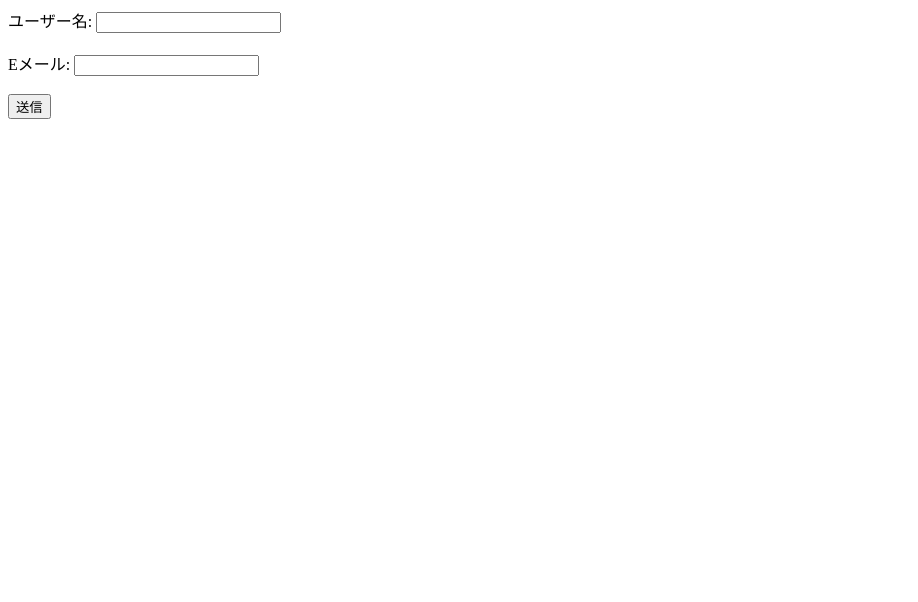
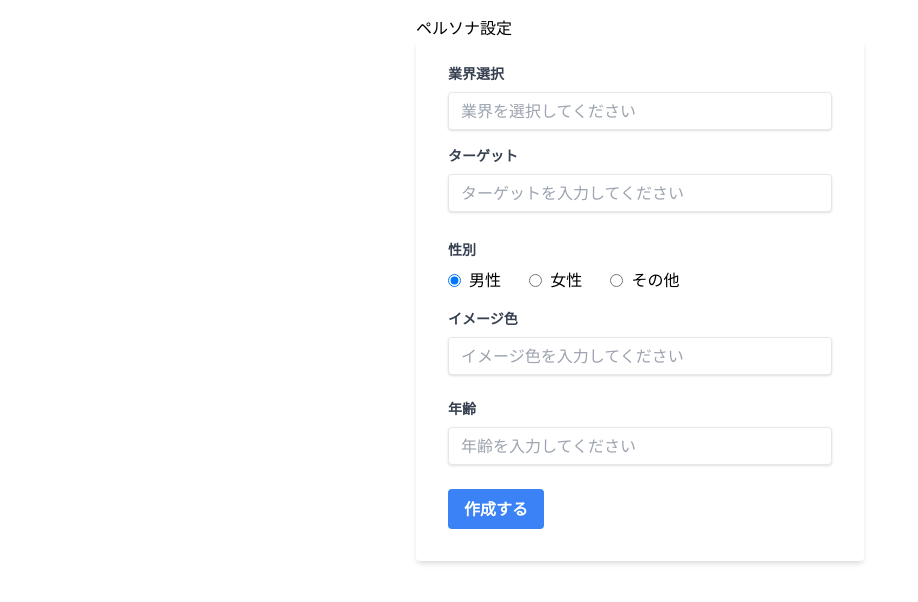
Before and after one commit to dguchi/ai_hackathon, a plain HTML site: page templates/index.html in a window 1280 px wide. Shown: the whole page, without its empty margins (0-918 px from the left). Drawn offline with nearby package versions, Linux system fonts and the light colour scheme.

Commit message:
no message

```diff
--- a/templates/index.html
+++ b/templates/index.html
@@ -1,8 +1,119 @@
-<!-- form.html -->
-<form action="/submit" method="post">
-    <label for="username">ユーザー名:</label>
-    <input type="text" id="username" name="username"><br><br>
-    <label for="email">Eメール:</label>
-    <input type="email" id="email" name="email"><br><br>
-    <input type="submit" value="送信">
-</form>
+<!DOCTYPE html>
+<html lang="ja">
+<head>
+    <meta charset="UTF-8">
+    <meta name="viewport" content="width=device-width, initial-scale=1.0">
+    <script src="https://cdn.tailwindcss.com"></script>
+</head>
+<body>
+    <div class="max-w-md mx-auto my-4">
+        ペルソナ設定
+        <form class="bg-white shadow-md rounded px-8 pt-6 pb-8 mb-4" action="/submit" method="post">
+            <div class="mb-4">
+                <label class="block text-gray-700 text-sm font-bold mb-2" for="industry">
+                    業界選択
+                </label>
+                <input
+                    class="shadow appearance-none border rounded w-full py-2 px-3 text-gray-700 leading-tight focus:outline-none focus:shadow-outline"
+                    id="industry"
+                    type="text"
+                    placeholder="業界を選択してください"
+                    list="industry-list"
+                    name="industry"
+                >
+                <datalist id="industry-list">
+                    <option value="製造業">
+                    <option value="飲食業">
+                </datalist>
+            </div>
+            <div class="mb-4">
+                <label class="block text-gray-700 text-sm font-bold mb-2" for="password">
+                    ターゲット
+                </label>
+                <input
+                    class="shadow appearance-none border rounded w-full py-2 px-3 text-gray-700 mb-3 leading-tight focus:outline-none focus:shadow-outline"
+                    id="target"
+                    type="text"
+                    placeholder="ターゲットを入力してください"
+                    list="target-list"
+                    name="target"
+                >
+                <datalist id="target-list">
+                    <option value="経営者">
+                    <option value="責任者">
+                    <option value="マネージャー">
+                    <option value="作業員">
+                    <option value="消費者">
+                </datalist>
+            </div>
+            <div class="mb-4">
+                <label class="block text-gray-700 text-sm font-bold mb-2">
+                    性別
+                </label>
+                <div class="mt-2">
+                <label class="inline-flex items-center">
+                    <input type="radio" class="form-radio text-blue-500" name="gender" value="male" checked>
+                    <span class="ml-2">男性</span>
+                </label>
+                <label class="inline-flex items-center ml-6">
+                    <input type="radio" class="form-radio text-blue-500" name="gender" value="female">
+                    <span class="ml-2">女性</span>
+                </label>
+                <label class="inline-flex items-center ml-6">
+                    <input type="radio" class="form-radio text-blue-500" name="gender" value="other">
+                    <span class="ml-2">その他</span>
+                </label>
+                </div>
+            </div>
+            <div class="mb-6">
+                <label class="block text-gray-700 text-sm font-bold mb-2">
+                    イメージ色
+                </label>
+                <input
+                    class="shadow appearance-none border rounded w-full py-2 px-3 text-gray-700 leading-tight focus:outline-none focus:shadow-outline"
+                    id="color"
+                    type="text"
+                    placeholder="イメージ色を入力してください"
+                    list="color-list"
+                    name="color"
+                >
+                <datalist id="color-list">
+                    <option value="赤">
+                    <option value="青">
+                    <option value="緑">
+                    <option value="黄色">
+                    <option value="オレンジ">
+                    <option value="ピンク">
+                    <option value="橙">
+                    <option value="紫">
+                    <option value="水色">
+                    <option value="黄緑">
+                    <option value="茶色">
+                    <option value="白">
+                    <option value="藍">
+                </datalist>
+            </div>
+            <div class="mb-6">
+                <label class="block text-gray-700 text-sm font-bold mb-2">
+                    年齢
+                </label>
+                <input
+                    class="shadow appearance-none border rounded w-full py-2 px-3 text-gray-700 leading-tight focus:outline-none focus:shadow-outline"
+                    id="age"
+                    type="number"
+                    placeholder="年齢を入力してください"
+                    name="age"
+                >
+            </div>
+            <div class="flex items-center justify-between">
+                <button
+                    class="bg-blue-500 hover:bg-blue-700 text-white font-bold py-2 px-4 rounded focus:outline-none focus:shadow-outline"
+                    type="submit"
+                >
+                作成する
+                </button>
+            </div>
+        </form>
+    </div>
+</body>
+</html>
```
